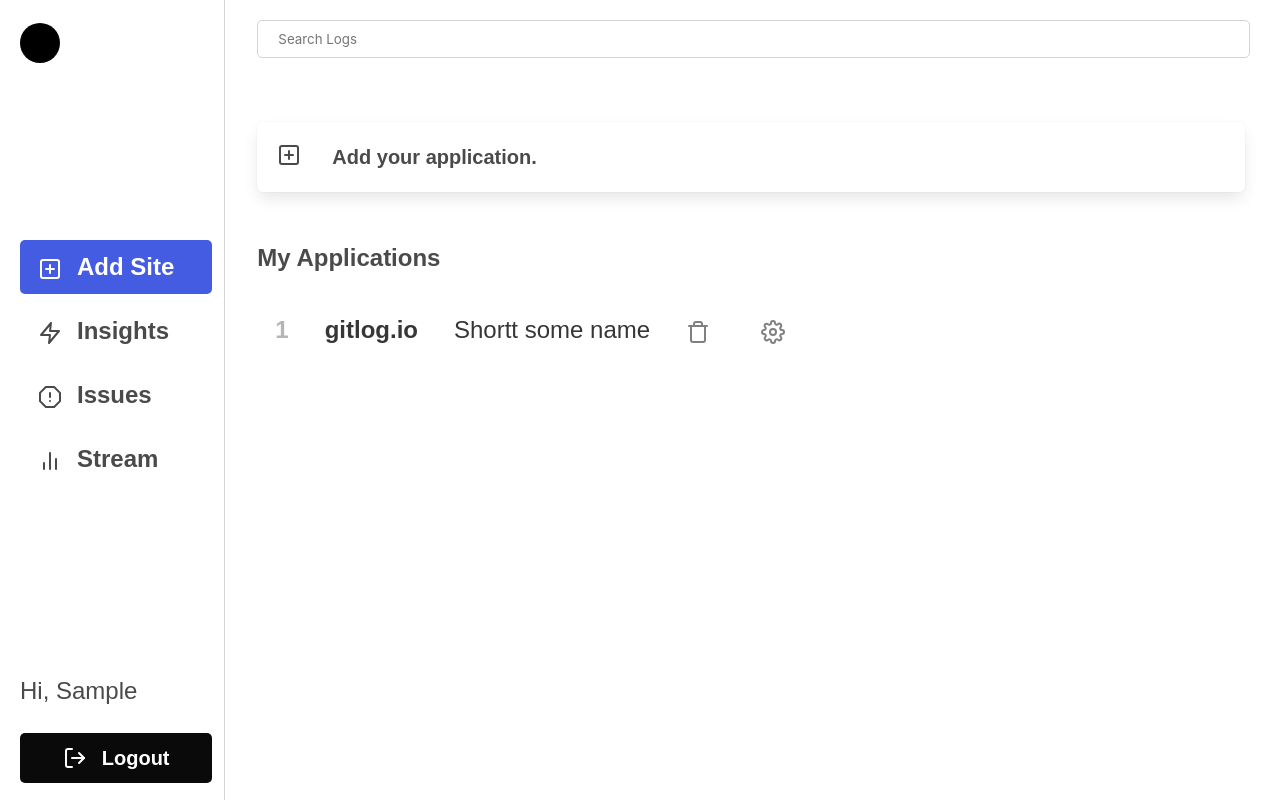
After one commit to highoncarbs/lumberjack, a Flask app: page /add in a window 1280 px wide. The commit adds this page. Run offline with Flask 2, Linux system fonts and the light colour scheme; the visitor is signed in with stand-in values (Sample User, id 1); data comes from the database, SQL or seed files in the repository; some libraries are stand-ins or nearby versions; some web fonts are replaced.

Commit message:
UPdated frontend , fixed dynamic User tables in SQLAlchemy

```diff
--- a/lumberjack/config.py
+++ b/lumberjack/config.py
@@ -1,7 +1,8 @@
 import os
+import MySQLdb
 
 basedir = os.path.abspath(os.path.dirname(__file__))
 
-SQLALCHEMY_DATABASE_URI = 'sqlite:///' + os.path.join(basedir, 'jack.sqlite')
+SQLALCHEMY_DATABASE_URI = 'mysql+mysqldb://root:alpine@127.0.0.1/lumber'
 SQLALCHEMY_TRACK_MODIFICATIONS = False
 SECRET_KEY = os.urandom(12)
--- a/lumberjack/lumber.py
+++ b/lumberjack/lumber.py
@@ -6,16 +6,16 @@ from flask_wtf import FlaskForm
 from wtforms import StringField , PasswordField
 from wtforms.validators import InputRequired , Email , Length
 from werkzeug.security import generate_password_hash , check_password_hash
-# import models.user
 
-# from sqlalchemy.ext.declarative import declarative_base
-# from sqlalchemy import create_engine
-# import config
+from sqlalchemy.ext.declarative import declarative_base
+from sqlalchemy import create_engine
 
 lumber = Flask(__name__)
 lumber.config.from_pyfile('config.py')
 
 db = SQLAlchemy(lumber)
+engine = create_engine('mysql+mysqldb://root:alpine@127.0.0.1/maalan' , echo=True)
+Base  = declarative_base()
 
 login_manager = LoginManager()
 login_manager.init_app(lumber)
@@ -45,11 +45,31 @@ def login():
 			return render_template('login.html' ,subtitle = "Login", form = form ,error_mssg = "Invalid Username or Password")
 	return render_template('login.html' , subtitle = "Login" , form = form , error_mssg = mssg),200
 
-@lumber.route('/dash' ,methods=['GET', 'POST'])
+
+@lumber.route('/add' ,methods=['GET', 'POST'])
 @login_required
-def dash():
+def add():
 	user = current_user.username
-	return user
+	return render_template('add.html' , subtitle = "Add Site" ,  user = user)
+
+@lumber.route('/insights' ,methods=['GET', 'POST'])
+@login_required
+def insights():
+	user = current_user.username
+	return render_template('insights.html' , subtitle = "Insights" ,  user = user)
+
+@lumber.route('/issues' ,methods=['GET', 'POST'])
+@login_required
+def issues():
+	user = current_user.username
+	return render_template('issues.html' , subtitle = "Issues" ,  user = user)
+
+@lumber.route('/stream' ,methods=['GET', 'POST'])
+@login_required
+def stream():
+	user = current_user.username
+	return render_template('stream.html' , subtitle = "Stream" ,  user = user)
+
 
 @lumber.route('/signup' , methods=['GET', 'POST'])
 def signup():
@@ -60,6 +80,8 @@ def signup():
 		if user is None:
 			hashed_pass = generate_password_hash(form.password.data , method='sha256')
 			new_user = User(username = form.username.data , email = form.email.data , password = hashed_pass)
+			user_table = UserTableCreator(form.email.data)
+			Base.metadata.create_all()
 			db.session.add(new_user)
 			db.session.commit()
 			return redirect(url_for('index'))
@@ -70,7 +92,8 @@ def signup():
 
 @lumber.route('/forgot' , methods=['GET', 'POST'])
 def forgot():
-	return render_template('login.html' , subtitle = "Signup"),200
+	return render_template('login.html' , subtitle = "Forgot"),200
+
 
 @lumber.route('/logout')
 @login_required
@@ -103,3 +126,14 @@ class User(UserMixin, db.Model):
     username = db.Column(db.String(15), nullable=False)
     email = db.Column(db.String(50), unique=True, nullable=False)
     password = db.Column(db.String(80), nullable=False)
+
+def UserTableCreator(tablename):
+    class UserTable(Base):
+        __tablename__ = tablename
+        id = db.Column(db.Integer , primary_key = True)
+        site = db.Column(db.String(80) , default = None)
+
+        def __init__(self, site=None):
+            self.site = site
+
+    return UserTable
--- a/lumberjack/static/css/main.css
+++ b/lumberjack/static/css/main.css
@@ -54,16 +54,18 @@ margin-bottom: 0 !important;
 		border-right: 1px solid lightgrey;
 		margin-left: 20px !important;
 		padding-top: 20px !important;
-		margin-bottom: 0;
+		margin-bottom: 10px !important;
 }
 
 .main-content{
 	margin-left: 20px !important;
 	margin-right: 20px !important;
 	padding-top: 20px !important;
-	margin-bottom: 0;
 }
 
+.menu-list li{
+	margin-bottom: 10px;
+}
 .menu-btm{
 
 	padding-bottom: 5px
@@ -76,6 +78,21 @@ margin-bottom: 0 !important;
 .menu-text{
 	/*padding-left: 10px;*/
 }
+
+.active{
+	background-color: rgba(67, 92, 226, 1);
+	border-radius: 5px !important;
+}
+.active a{
+		color: #fff !important;
+}
+
+.active a:hover{
+		color: #fff !important;
+		background-color: rgba(67, 92, 226, 0.8) !important;
+		transition: 0.2s all ease-in !important;
+}
+
 a{
 	border-radius: 3px !important;
 }
@@ -101,6 +118,20 @@ input:focus{
 border: 1px solid grey;
 }
 
+.input{
+ 	border: 1px solid lightgrey !important;
+ 	/*box-shadow: none;*/
+ 	background-color: transparent !important;
+ 	transition: 0.2s all ease-in;
+ 	border-radius: 5px !important;
+ 	box-shadow: none;
+ 	border: none;
+}
+
+.input:focus{
+	border: 1px solid grey !important;
+}
+}
 .register{
 /*	padding-top: 100px ;
 */}
@@ -123,3 +154,20 @@ border: 1px solid grey;
 	border-radius: 4px;
 	color: white;
 }
+
+.xcontent{
+	margin-top: 50px;
+	margin-right: 15px;
+}
+
+.site{
+		color: grey !important;
+		transition: all 0.1s ease-in;
+
+}
+
+.site:hover{
+		color: black !important;
+
+
+}
--- /dev/null
+++ b/lumberjack/templates/add.html
@@ -0,0 +1,79 @@
+{% extends 'base.html' %}
+{% block content%}
+
+		<a id="showModal" class="is-narrow ">
+		<div class="box">
+			<article class="media">
+				<div class="media-left">
+					<i data-feather="plus-square"></i>
+				</div>
+				<div class="media-left is-size-5">
+					<h2>Add your application.</h2>
+				</div>
+			</article>
+		</div>
+	</a>
+	<br>
+	<br>
+	<div class="list-info">
+		<h2 class="is-size-4 ">My Applications</h2>
+		<br>
+		<table class="table">
+			<tbody class="is-size-4">
+    		<tr>
+    			<th class="has-text-grey-light">1</th>
+    			<td style="font-weight: 600;">gitlog.io</td>
+    			<td>Shortt some name</td>
+
+				<td ><a href="" class="site"><i data-feather="trash"></i></a></td>
+				<td><a href="" class="site"><i data-feather="settings"></i></a>	</td>
+			</tr>
+			</tbody>
+		</table>
+	</div>
+<!--
+<a href=""><button id="showModal" class="button is-medium has-text-centered is-black is-fullwidth animated fadeInUp">					    	<i data-feather="plus-square"></i>
+Add Site</button></a>
+ -->
+<div class="modal">
+  <div class="modal-background"></div>
+  <div class="modal-content has-text-centered" style="color: white;">
+	<h2 class="is-size-3">Add Site</h2>
+	<p>Add the resource url of your application.Also add the streamign api in the app.</p>
+	<br>
+	<div class="box" >
+		<input style="width:100%;
+	height:10%;
+	/*make input doesnt overflow inside div*/
+	-webkit-box-sizing: border-box;
+       -moz-box-sizing: border-box;
+            box-sizing: border-box;" type="text" name="name" class="is-fullwidth" placeholder="Enter URL"><br><br>
+		<button class="button is-black is-fullwidth">Add to Sites</button>
+	</div>
+
+  <button class="modal-close is-large" aria-label="close"></button>
+</div>
+
+
+<script>
+	document.querySelector('#showModal').addEventListener('click', function(event) {
+  event.preventDefault();
+  var modal = document.querySelector('.modal');  // assuming you have only 1
+
+  var html = document.querySelector('html');
+  modal.classList.add('is-active' , 'animated' , 'fadeIn');
+  html.classList.add('is-clipped');
+
+  modal.querySelector('.modal-background').addEventListener('click', function(e) {
+    e.preventDefault();
+    modal.classList.remove('is-active');
+    html.classList.remove('is-clipped');
+  });
+});
+</script>
+
+<script type="text/javascript">
+	      document.getElementById('ad-sec').classList.add("active");
+
+</script>
+{% endblock %}
--- a/lumberjack/templates/base.html
+++ b/lumberjack/templates/base.html
@@ -10,6 +10,8 @@
 	<link rel="stylesheet" href="https://cdnjs.cloudflare.com/ajax/libs/bulma/0.6.2/css/bulma.min.css">
  <link rel="stylesheet" href="https://rsms.me/inter/inter-ui.css">
  <script src="https://unpkg.com/feather-icons/dist/feather.min.js"></script>
+   <script src="https://ajax.googleapis.com/ajax/libs/jquery/3.3.1/jquery.min.js"></script>
+
 	<meta name="viewport" content="width=device-width, initial-scale=1.0">
 <link rel="stylesheet"
   href="https://cdn.jsdelivr.net/npm/animate.css@3.5.2/animate.min.css"></head>
@@ -21,32 +23,36 @@
 			</div>
 			<div class="menu sidenav is is-size-4">
 				<ul class="menu-list animated fadeIn">
-					<li><a href=""><i data-feather="zap"></i><span class="menu-text">Insights</span></a></li>
-					<li><a href=""><i data-feather="alert-octagon"></i><span class="menu-text"><span class="menu-text">Issues</span></a></li>
-					<li><a href=""><i data-feather="bar-chart-2"></i><span class="menu-text">Stream</span></a></li>
+					<li id="ad-sec"><a href="{{ url_for('add') }}"><i data-feather="plus-square"></i><span class="menu-text">Add Site</span></a></li>
+					<li id="in-sec"><a href="{{ url_for('insights') }}"><i data-feather="zap"></i><span class="menu-text">Insights</span></a></li>
+					<li id="is-sec"><a href="{{ url_for('issues') }}"><i data-feather="alert-octagon"></i><span class="menu-text"><span class="menu-text">Issues</span></a></li>
+					<li id="st-sec"><a href="{{ url_for('stream') }}"><i data-feather="bar-chart-2"></i><span class="menu-text">Stream</span></a></li>
 				</ul>
 			</div>
-			<div class="menu-btm is-fixed-bottom animated fadeIn ">
+			<div class="menu-btm is-fixed-bottom animated fadeInUp ">
 				<p class="is-size-4 ">Hi, {{user.title()}}</p>
 				<br>
 				<a href="/logout"><button class="button is-black is-fullwidth ">					    	<i data-feather="log-out"></i>
 Logout</button></a>
 			</div>
 		</aside>
-		<aside class="main-content column is-10 is-fullwidth">
+		<aside class="main-content column">
 			<nav class="navbar">
-				<div class="field" style="width: 100%;">
-  					<p class="control has-icons-left " style="width: 90%;">
+				<div class="field" style="width: 99%">
+  					<p class="control has-icons-left " >
 					    <input style="width: 100%;" type="email" placeholder="Search Logs">
 					</p>
 				</div>
 			</nav>
+			<div class="xcontent">
+			{% block content%}
+			{% endblock %}
+		</div>
 		</aside>
 	</section>
-{% block content%}
-{% endblock %}
+
 <script>
-      feather.replace()
+      feather.replace();
     </script>
 </body>
 </html>
```
Also changed, not shown: lumberjack/templates/insights.html (added, +7 -0 lines), lumberjack/templates/issues.html (added, +7 -0 lines), lumberjack/templates/stream.html (added, +7 -0 lines), 1 other file.
